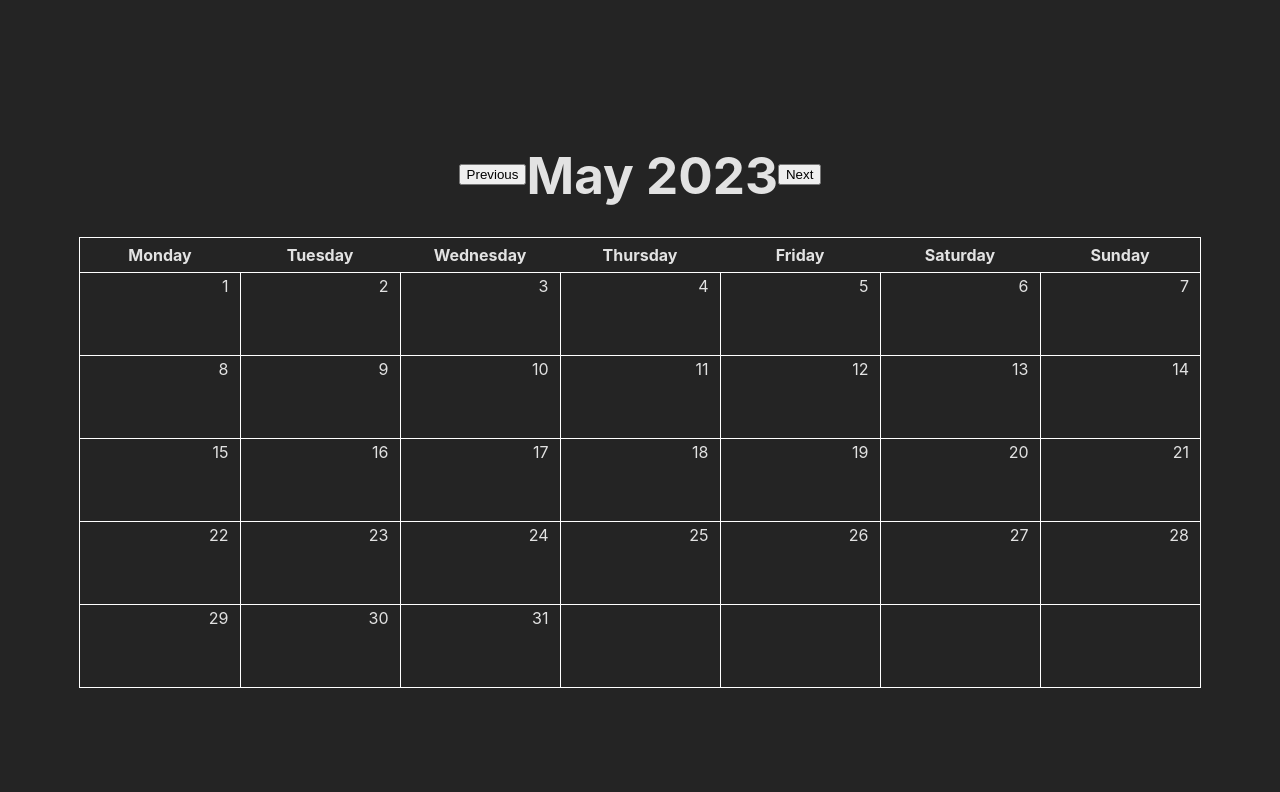
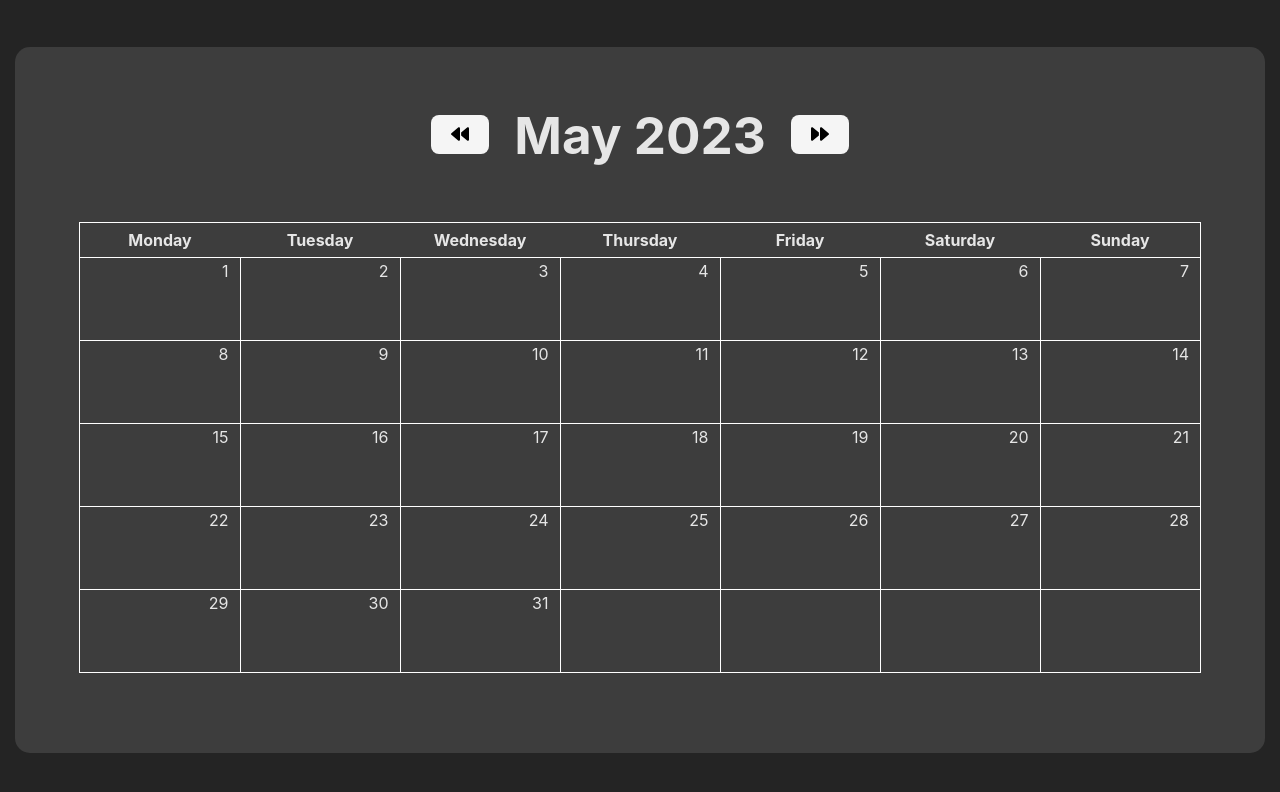
Before and after one commit to Ehabel/events-calendar-ui, a React (Vite) app: page / in a window 1280 px wide. Shown: the top 792 px of the page. Built offline with nearby package versions, Linux system fonts and the light colour scheme.

Commit message:
Added some styling

```diff
--- a/src/App.css
+++ b/src/App.css
@@ -2,3 +2,8 @@
     max-width: 100vw;
     text-align: center;
 }
+
+.main {
+    background-color: rgb(61, 61, 61);
+    border-radius: 15px;
+}
--- a/src/App.tsx
+++ b/src/App.tsx
@@ -4,7 +4,9 @@ import Month from "./containers/Month/Month";
 function App() {
     return (
         <>
-            <Month />
+            <div className="main">
+                <Month />
+            </div>
         </>
     );
 }
--- a/src/containers/Month/Month.module.scss
+++ b/src/containers/Month/Month.module.scss
@@ -3,11 +3,14 @@
     flex-direction: column;
     justify-content: center;
     align-items: center;
-    width: 100vw;
+    padding: 0 5vw 10vh 5vw;
     &__header {
         display: flex;
         justify-content: center;
         align-items: center;
+        &__text {
+            padding: 25px;
+        }
     }
 }
 
@@ -25,3 +28,21 @@
         border: 1px solid white;
     }
 }
+
+.btn {
+    display: inline-block;
+    outline: 0;
+    border: 0;
+    cursor: pointer;
+    background: whitesmoke;
+    color: #ffffff;
+    border-radius: 8px;
+    padding: 10px 20px 10px;
+    font-size: 18px;
+    font-weight: 700;
+    line-height: 1;
+    transition: transform 200ms, background 200ms;
+    &:hover {
+        transform: translateY(-2px);
+    }
+}
--- a/src/containers/Month/Month.tsx
+++ b/src/containers/Month/Month.tsx
@@ -2,6 +2,8 @@ import { useState } from "react";
 import { Day } from "../../components/Day/Day";
 import { getMonth } from "../../services/RetrieveMonth";
 import styles from "./Month.module.scss";
+import { FontAwesomeIcon } from "@fortawesome/react-fontawesome";
+import { faBackward, faForward } from "@fortawesome/free-solid-svg-icons";
 
 const Month = () => {
     let getMonthName = getMonth();
@@ -92,11 +94,21 @@ const Month = () => {
     return (
         <div className={styles.cal}>
             <div className={styles.cal__header}>
-                <button onClick={onPrevMonth}>Previous</button>
-                <h1>
+                <button onClick={onPrevMonth} className={styles.btn}>
+                    <FontAwesomeIcon
+                        icon={faBackward}
+                        style={{ color: "#000000" }}
+                    />
+                </button>
+                <h1 className={styles.cal__header__text}>
                     {monthString} {year}
                 </h1>
-                <button onClick={onNextMonth}>Next</button>
+                <button onClick={onNextMonth} className={styles.btn}>
+                    <FontAwesomeIcon
+                        icon={faForward}
+                        style={{ color: "#000000" }}
+                    />
+                </button>
             </div>
             <table className={styles.table}>
                 <thead>
--- a/src/index.css
+++ b/src/index.css
@@ -15,6 +15,8 @@ body {
     margin: 0;
     display: flex;
     place-items: center;
+    justify-content: center;
+    align-items: center;
     min-width: 320px;
     min-height: 100vh;
     -ms-overflow-style: none;
```
